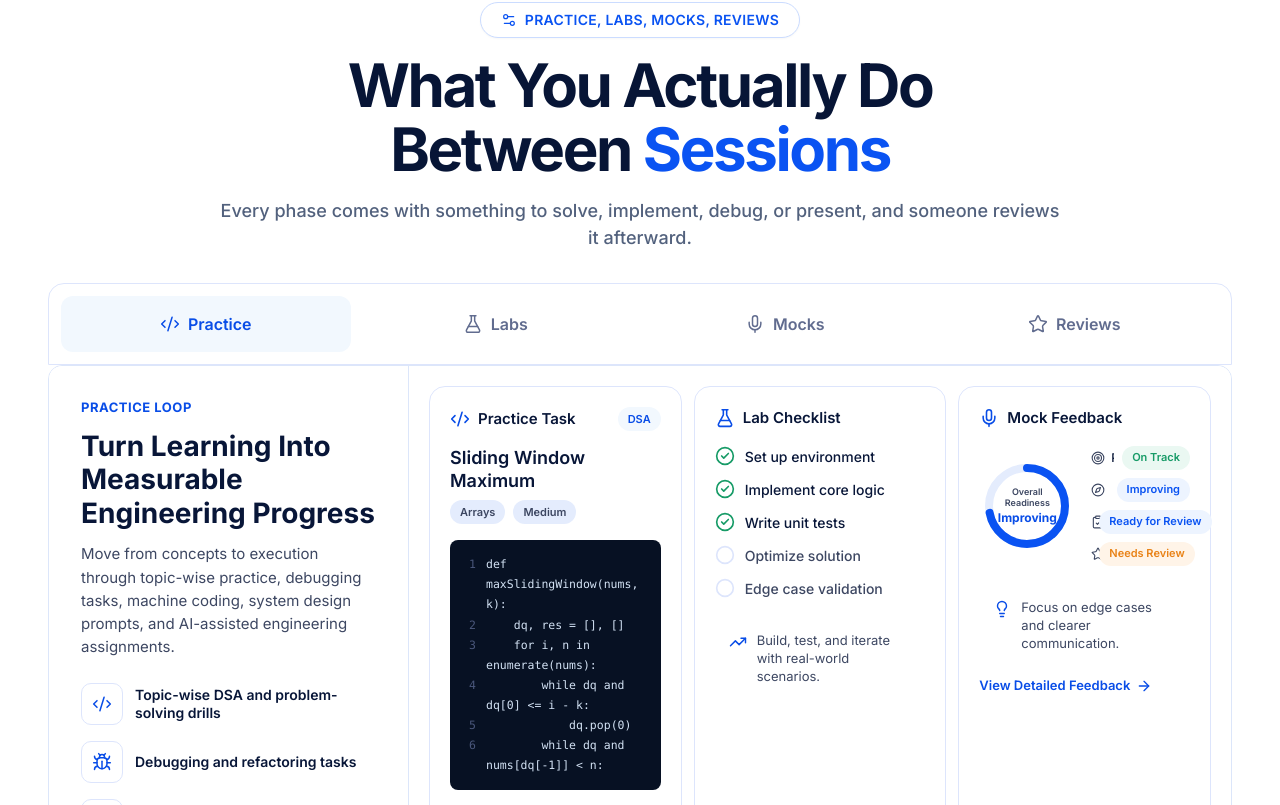
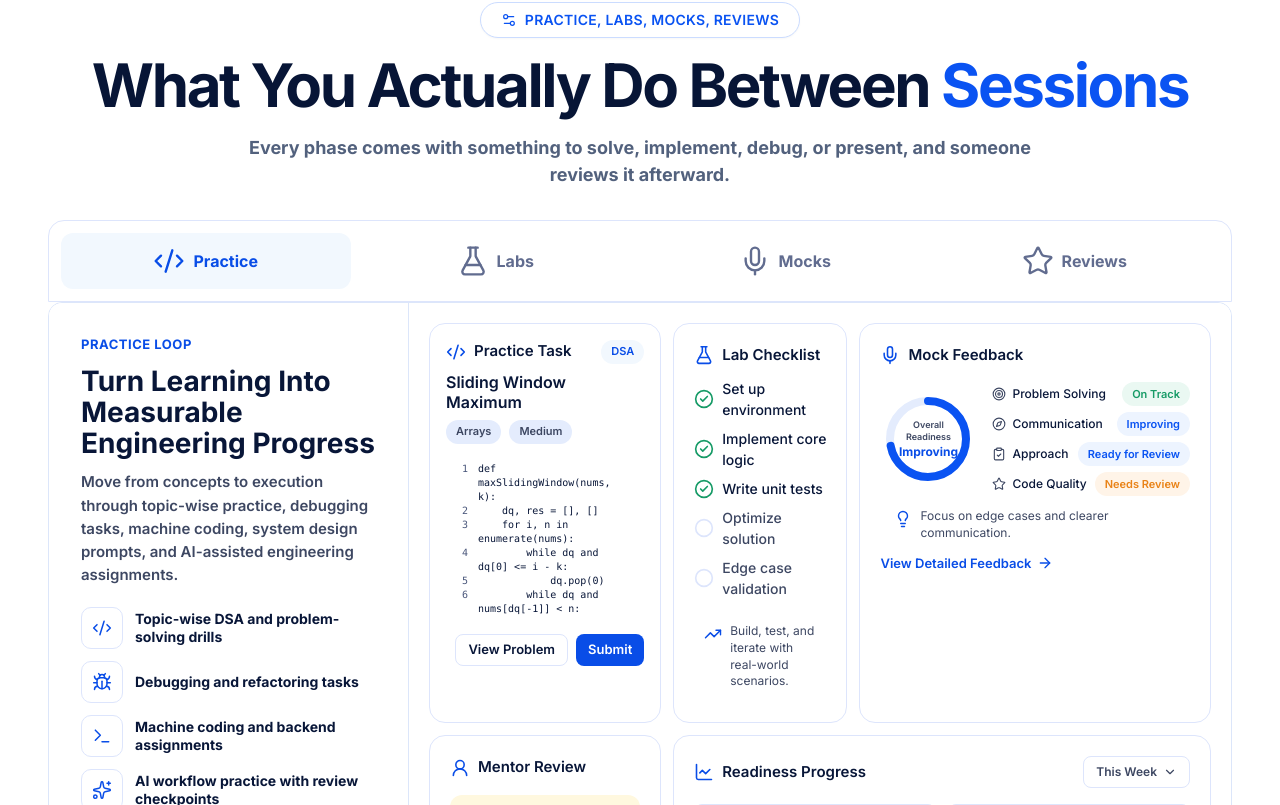
Before and after one commit to InterviewCall/AI-Proof-Engineering, a Next.js app: page / in a window 1280 px wide. Shown: the part 6575-7380 px from the top of the page. Built offline with nearby package versions, Linux system fonts and the light colour scheme.

Commit message:
Fixed 8th Page

```diff
--- a/src/components/Sections/PracticeSystem/FeatureStrip.tsx
+++ b/src/components/Sections/PracticeSystem/FeatureStrip.tsx
@@ -83,12 +83,12 @@ const FeatureStrip: FC<FeatureStripProps> = ({ items, compact = false }) => {
                 const Icon = item.icon;
 
                 return (
-                    <div key={item.title} className="flex items-start gap-3">
+                    <div key={item.title} className="flex items-center gap-3">
                         <span
                             className="
                                 flex
-                                h-10.5
-                                w-10.5
+                                h-18
+                                w-18
                                 shrink-0
                                 items-center
                                 justify-center
@@ -101,7 +101,7 @@ const FeatureStrip: FC<FeatureStripProps> = ({ items, compact = false }) => {
                         >
                             <Icon
                                 aria-hidden="true"
-                                className="h-5 w-5"
+                                className="h-9 w-9"
                                 strokeWidth={1.8}
                             />
                         </span>
--- a/src/components/Sections/PracticeSystem/LabChecklistCard.tsx
+++ b/src/components/Sections/PracticeSystem/LabChecklistCard.tsx
@@ -34,11 +34,11 @@ const LabChecklistCard: FC = () => {
                 </h3>
             </div>
 
-            <div className="mt-4 space-y-3">
+            <div className="mt-3 space-y-2">
                 {labChecklist.map((item) => (
                     <div
                         key={item.label}
-                        className="flex items-center gap-2.5"
+                        className="flex items-center gap-2"
                     >
                         {item.done ? (
                             <CheckCircle2
@@ -73,13 +73,13 @@ const LabChecklistCard: FC = () => {
 
             <div
                 className="
-                    mt-5
+                    mt-3
                     flex
                     items-start
-                    gap-2.5
+                    gap-2
                     rounded-lg
                     bg-(--practice-section-board-bg)
-                    px-3.5
+                    px-2.5
                     py-3
                 "
             >
@@ -91,7 +91,7 @@ const LabChecklistCard: FC = () => {
 
                 <p
                     className="
-                        text-[13px]
+                        text-[12px]
                         leading-[1.4]
                         text-(--practice-section-card-text)
                     "
--- a/src/components/Sections/PracticeSystem/MockFeedbackCard.tsx
+++ b/src/components/Sections/PracticeSystem/MockFeedbackCard.tsx
@@ -91,7 +91,7 @@ const MockFeedbackCard: FC = () => {
                     </div>
                 </div>
 
-                <div className="min-w-0 w-full flex-1 space-y-2">
+                <div className="min-w-0 w-full flex-1 space-y-1.5">
                     {mockFeedbackMetrics.map((metric) => {
                         const Icon = metric.icon;
 
@@ -128,10 +128,10 @@ const MockFeedbackCard: FC = () => {
 
             <div
                 className="
-                    mt-5
+                    mt-0
                     flex
                     items-start
-                    gap-2.5
+                    gap-2
                     rounded-lg
                     bg-(--practice-section-board-bg)
                     px-3.5
@@ -146,7 +146,7 @@ const MockFeedbackCard: FC = () => {
 
                 <p
                     className="
-                        text-[13px]
+                        text-[12px]
                         leading-[1.4]
                         text-(--practice-section-card-text)
                     "
@@ -159,7 +159,7 @@ const MockFeedbackCard: FC = () => {
                 href="#practice-system"
                 className="
                     group
-                    mt-3
+                    mt-0
                     inline-flex
                     items-center
                     gap-1.5
--- a/src/components/Sections/PracticeSystem/PracticeLoopPanel.tsx
+++ b/src/components/Sections/PracticeSystem/PracticeLoopPanel.tsx
@@ -20,11 +20,12 @@ const PracticeLoopPanel: FC = () => {
             <h3
                 className="
                     mt-3
-                    text-[26px]
+                    text-[24px]
                     font-bold
-                    leading-[1.2]
+                    leading-[1.1]
                     tracking-[-1%]
                     text-(--practice-section-card-title)
+                    max-w-[360px]
                     xl:text-[28px]
                 "
             >
@@ -35,6 +36,7 @@ const PracticeLoopPanel: FC = () => {
                 className="
                     mt-3
                     text-[15px]
+                    font-semibold
                     leading-[1.55]
                     text-(--practice-section-card-text)
                 "
@@ -44,7 +46,7 @@ const PracticeLoopPanel: FC = () => {
                 AI-assisted engineering assignments.
             </p>
 
-            <div className="mt-6 space-y-4">
+            <div className="mt-5 space-y-3">
                 {loopBullets.map((bullet) => {
                     const Icon = bullet.icon;
 
@@ -78,7 +80,7 @@ const PracticeLoopPanel: FC = () => {
                             <p
                                 className="
                                     text-[14px]
-                                    font-semibold
+                                    font-bold
                                     leading-[1.3]
                                     text-(--practice-section-card-title)
                                 "
--- a/src/components/Sections/PracticeSystem/PracticeSystemSection.tsx
+++ b/src/components/Sections/PracticeSystem/PracticeSystemSection.tsx
@@ -44,7 +44,7 @@ const PracticeSystemSection: FC = () => {
         >
             <div className="mx-auto w-full max-w-[1365px]">
                 {/* Header */}
-                <header className="mx-auto max-w-[920px] text-center">
+                <header className="mx-auto max-w-[1100px] text-center">
                     <div
                         className="
                             inline-flex
@@ -82,16 +82,15 @@ const PracticeSystemSection: FC = () => {
                             font-bold
                             leading-[1.06]
                             tracking-[-0.04em]
+                            lg:whitespace-nowrap
                             text-[#071536]
                         "
                     >
-                        What You Actually Do{' '}
-                        <span className="block">
-                            Between{' '}
+                        What You Actually Do Between{' '}
                             <span className="text-[#0a53f2]">
                                 Sessions
                             </span>
-                        </span>
+
                     </h2>
 
                     <p
@@ -100,7 +99,7 @@ const PracticeSystemSection: FC = () => {
                             mt-4
                             max-w-[850px]
                             text-[15px]
-                            font-medium
+                            font-bold
                             leading-[1.5]
                             text-[#52617d]
                             sm:text-[18px]
@@ -138,7 +137,7 @@ const PracticeSystemSection: FC = () => {
                                 overflow-hidden
                                 rounded-[13px]
                                 bg-white
-                                lg:grid-cols-[340px_minmax(0,1fr)]
+                                lg:grid-cols-[320px_minmax(0,1fr)]
                                 xl:grid-cols-[360px_minmax(0,1fr)]
                             "
                         >
@@ -162,7 +161,7 @@ const PracticeSystemSection: FC = () => {
                                     bg-white
                                     p-4
                                     sm:grid-cols-2
-                                    xl:grid-cols-3
+                                    xl:grid-cols-[1.2fr_0.9fr_1fr]
                                     xl:p-5
                                 "
                             >
--- a/src/components/Sections/PracticeSystem/PracticeTabs.tsx
+++ b/src/components/Sections/PracticeSystem/PracticeTabs.tsx
@@ -47,8 +47,8 @@ const PracticeTabs: FC<PracticeTabsProps> = ({ activeTabId, onChange }) => {
                             gap-2
                             rounded-xl
                             px-4
-                            text-[14px]
-                            font-semibold
+                            text-[18px]
+                            font-bold
                             whitespace-nowrap
                             transition-colors
                             sm:min-h-14
@@ -62,7 +62,7 @@ const PracticeTabs: FC<PracticeTabsProps> = ({ activeTabId, onChange }) => {
                     >
                         <Icon
                             aria-hidden="true"
-                            className="h-5 w-5"
+                            className="h-8 w-8"
                             strokeWidth={1.8}
                         />
                         <span>{tab.label}</span>
--- a/src/components/Sections/PracticeSystem/PracticeTaskCard.tsx
+++ b/src/components/Sections/PracticeSystem/PracticeTaskCard.tsx
@@ -13,7 +13,7 @@ const PracticeTaskCard: FC<{ task: PracticeTaskContent }> = ({ task }) => {
                 border
                 border-(--practice-section-card-border)
                 bg-(--practice-section-card-bg)
-                p-5
+                p-4
             "
         >
             <div className="flex items-center justify-between gap-3">
@@ -54,8 +54,8 @@ const PracticeTaskCard: FC<{ task: PracticeTaskContent }> = ({ task }) => {
 
             <h4
                 className="
-                    mt-4
-                    text-[18px]
+                    mt-2
+                    text-[16px]
                     font-semibold
                     leading-tight
                     text-(--practice-section-card-title)
@@ -87,14 +87,14 @@ const PracticeTaskCard: FC<{ task: PracticeTaskContent }> = ({ task }) => {
 
             <pre
                 className="
-                    mt-4
+                    mt-2
                     rounded-lg
-                    bg-(--proof-section-code-bg)
-                    p-3.5
+                    bg-white
+                    p-2.5
                     font-mono
-                    text-[11.5px]
-                    leading-[1.75]
-                    text-(--proof-section-code-text)
+                    text-[10px]
+                    leading-[1.4]
+                    text-(--practice-section-card-title)
                 "
             >
                 {task.codeLines.map((line, index) => (
@@ -109,12 +109,12 @@ const PracticeTaskCard: FC<{ task: PracticeTaskContent }> = ({ task }) => {
                 ))}
             </pre>
 
-            <div className="mt-4 flex gap-2">
+            <div className="mt-2 flex justify-end gap-2">
                 <button
                     type="button"
                     className="
-                        min-h-10.5
-                        flex-1
+                        min-h-8
+                        px-3
                         cursor-pointer
                         rounded-lg
                         border
@@ -134,8 +134,8 @@ const PracticeTaskCard: FC<{ task: PracticeTaskContent }> = ({ task }) => {
                 <button
                     type="button"
                     className="
-                        min-h-10.5
-                        flex-1
+                        min-h-8
+                        px-3
                         cursor-pointer
                         rounded-lg
                         bg-(--button-primary-bg)
```
